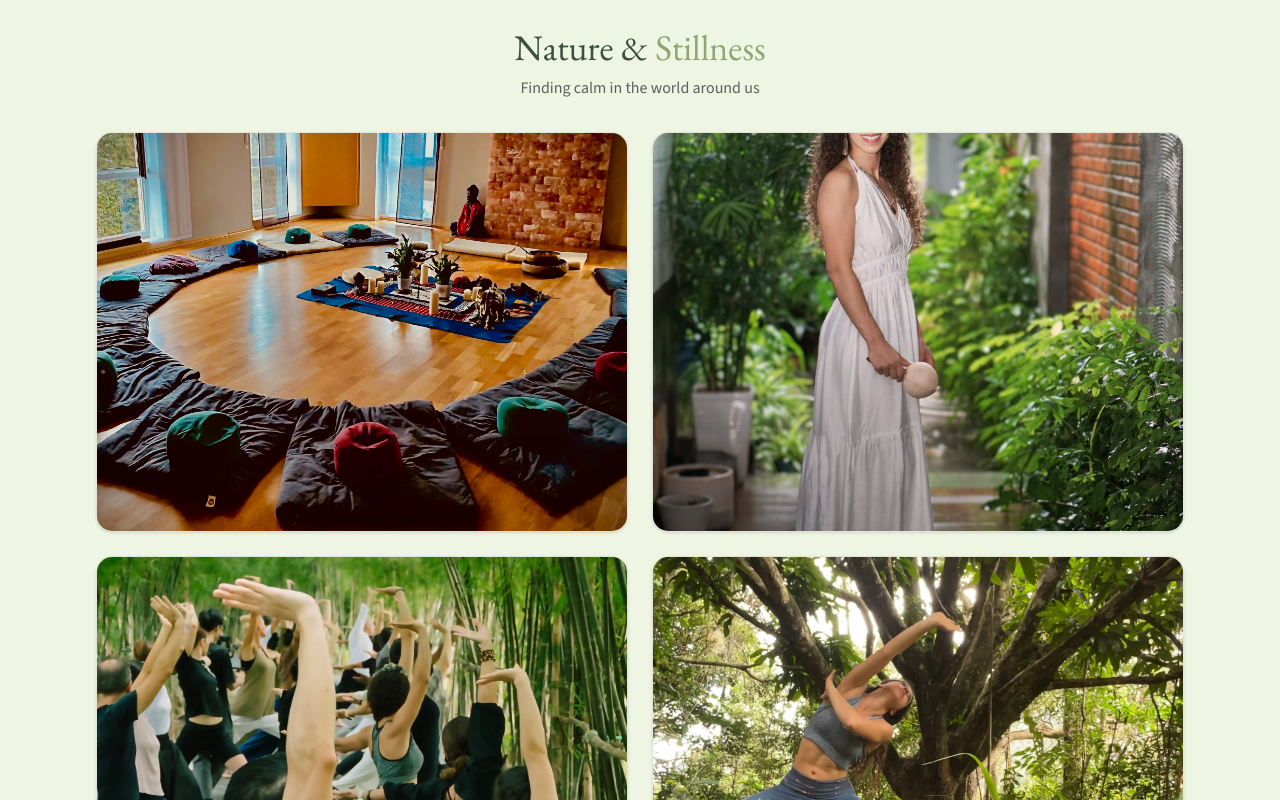
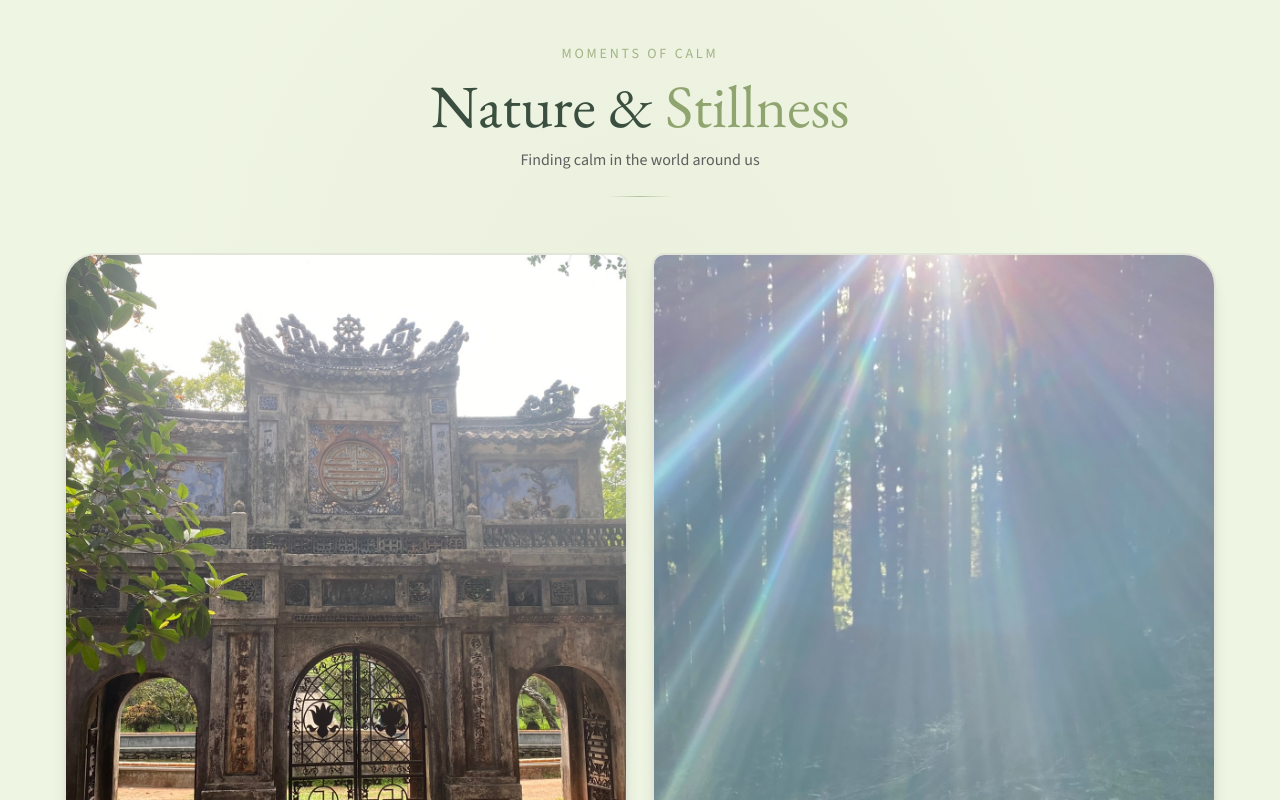
Before and after one commit to developerkarann/layla_counsellor, a React (Vite) app: page /gallery in a window 1280 px wide. Shown: the part 2340-3140 px from the top of the page. Built offline with nearby package versions, Linux system fonts and the light colour scheme.

Commit message:
Fixed the images in the gallery sectoin

```diff
--- a/src/pages/ContactPage.jsx
+++ b/src/pages/ContactPage.jsx
@@ -1,5 +1,5 @@
 import { useState } from "react";
-import { FaInstagram, FaFacebookF, FaYoutube, FaTelegram } from "react-icons/fa";
+import { FaInstagram, FaFacebookF, FaYoutube, FaTelegram, FaEnvelope, FaPhone, FaMapMarkerAlt } from "react-icons/fa";
 import { FaXTwitter } from "react-icons/fa6";
 import LotusSectionIcon from "../components/LotusSectionIcon";
 
@@ -11,23 +11,29 @@ const CONTACT_METHODS = [
     description: "For inquiries, bookings, or a first hello.",
     value: "E-mail@mail.com",
     href: "mailto:E-mail@mail.com",
-    icon: "✉",
+    iconKey: "envelope",
   },
   {
     title: "Phone",
     description: "Prefer to talk? Leave a message and I’ll call back.",
     value: "+1 234 567 8900",
     href: "tel:+12345678900",
-    icon: "☎",
+    iconKey: "phone",
   },
   {
     title: "Location",
     description: "In-person sessions by appointment.",
     value: "Addition Street 2, 84",
     href: null,
-    icon: "◉",
+    iconKey: "location",
   },
 ];
+
+const CONTACT_ICONS = {
+  envelope: FaEnvelope,
+  phone: FaPhone,
+  location: FaMapMarkerAlt,
+};
 
 const INTEREST_OPTIONS = [
   "Reiki & Energy Healing",
@@ -125,13 +131,15 @@ export default function ContactPage() {
             Choose what feels right for you—email, phone, or the form below.
           </p>
           <div className="mt-10 grid gap-6 sm:grid-cols-2 lg:grid-cols-3">
-            {CONTACT_METHODS.map((method) => (
+            {CONTACT_METHODS.map((method) => {
+              const Icon = CONTACT_ICONS[method.iconKey];
+              return (
               <div
                 key={method.title}
                 className="rounded-2xl border border-reiki-card-border bg-reiki-section p-6 sm:p-8 shadow-sm transition-shadow hover:shadow-md"
               >
                 <span className="flex h-12 w-12 items-center justify-center rounded-full bg-reiki-accent text-xl text-reiki-dark" aria-hidden>
-                  {method.icon}
+                  {Icon ? <Icon className="text-xl" /> : null}
                 </span>
                 <h3 className="mt-4 font-garamond text-xl text-reiki-dark" style={{ fontFamily: "EB Garamond" }}>{method.title}</h3>
                 <p className="mt-2 font-lato text-sm text-reiki-body">{method.description}</p>
@@ -143,7 +151,8 @@ export default function ContactPage() {
                   <p className="mt-4 font-lato text-sm font-medium text-reiki-dark">{method.value}</p>
                 )}
               </div>
-            ))}
+            );
+            })}
           </div>
         </div>
       </section>
--- a/src/pages/GalleryPage.jsx
+++ b/src/pages/GalleryPage.jsx
@@ -12,12 +12,10 @@ const HEALING_SPACES = [
 ];
 
 const NATURE_STILLNESS = [
-  { src: "/slide2.JPG", alt: "Stillness" },
-  { src: "/slide4.JPG", alt: "Meditation" },
-  { src: "/standing.JPG", alt: "Nature" },
-  { src: "/yoga.JPG", alt: "Quiet" },
-  { src: "/main3.JPG", alt: "Reflection" },
-  { src: "/IMG_0863.JPG", alt: "Peace" },
+  { src: "/IMG_0620.JPG", alt: "Calm in nature" },
+  { src: "/IMG_3028.JPG", alt: "Quiet moment" },
+  { src: "/IMG_6293.JPG", alt: "Stillness" },
+  { src: "/IMG_6330.JPG", alt: "Peaceful presence" },
 ];
 
 const PRACTICE_PRESENCE = [
@@ -89,31 +87,64 @@ export default function GalleryPage() {
         </div>
       </section>
 
-      {/* Nature & Stillness – 4 images, symmetric 2×2 */}
-      <section className="bg-reiki-bg-stripe px-4 py-12 md:py-16 lg:py-20" aria-labelledby="nature-stillness-heading">
-        <div className="mx-auto max-w-6xl px-4 sm:px-6 md:px-8">
-          <header className="text-center">
-            <h2 id="nature-stillness-heading" className="font-garamond text-2xl text-reiki-dark sm:text-3xl md:text-4xl" style={{ fontFamily: "EB Garamond" }}>
+      {/* Nature & Stillness – 4 equal heroes, 2×2 grid, each image prominent */}
+      <section
+        className="relative overflow-hidden bg-reiki-bg-stripe px-4 py-12 sm:py-16 md:py-20 lg:py-24"
+        aria-labelledby="nature-stillness-heading"
+      >
+        {/* Subtle radial glow for depth */}
+        <div className="pointer-events-none absolute inset-0 bg-[radial-gradient(ellipse_80%_60%_at_50%_20%,var(--tw-gradient-from)_0%,transparent_50%)] from-reiki-olive/5 to-transparent" aria-hidden />
+        <div className="relative mx-auto max-w-7xl px-3 sm:px-5 md:px-6">
+          <header className="text-center mb-10 sm:mb-12 md:mb-14">
+            <p className="font-lato text-xs uppercase tracking-[0.2em] text-reiki-olive/80 sm:text-sm mb-3">
+              Moments of calm
+            </p>
+            <h2 id="nature-stillness-heading" className="font-garamond text-3xl text-reiki-dark sm:text-4xl md:text-5xl lg:text-6xl" style={{ fontFamily: "EB Garamond" }}>
               Nature & <span className="text-reiki-olive">Stillness</span>
             </h2>
-            <p className="mt-2 font-lato text-sm text-reiki-body sm:text-base max-w-2xl mx-auto">
+            <p className="mt-3 font-lato text-sm text-reiki-body sm:text-base max-w-2xl mx-auto">
               Finding calm in the world around us
             </p>
+            {/* Decorative line */}
+            <div className="mt-6 mx-auto h-px w-16 bg-gradient-to-r from-transparent via-reiki-olive/60 to-transparent" aria-hidden />
           </header>
-          <ul className="mt-8 grid grid-cols-2 gap-4 sm:gap-5 md:gap-6 list-none p-0 m-0" aria-label="Nature and stillness gallery">
-            {NATURE_STILLNESS.filter((_, i) => i !== 1 && i !== 4).map((item, i) => (
-              <li key={i} className="overflow-hidden rounded-2xl border border-reiki-card-border bg-reiki-section shadow-sm transition-all duration-300 hover:shadow-md">
-                <figure className="m-0 aspect-[4/3] min-h-[200px] sm:min-h-[260px] md:min-h-[300px]">
-                  <img src={item.src} alt={item.alt} className="h-full w-full object-cover object-center transition-transform duration-500 hover:scale-105" loading="lazy" />
-                </figure>
-              </li>
-            ))}
-          </ul>
+
+          <div
+            className="grid grid-cols-2 gap-3 sm:gap-4 md:gap-5 lg:gap-6 max-w-6xl mx-auto"
+            aria-label="Nature and stillness gallery"
+          >
+            {NATURE_STILLNESS.map((item, i) => {
+              const corners = [
+                "rounded-tl-[1.75rem] rounded-tr-xl rounded-bl-xl rounded-br-xl sm:rounded-tl-[2rem]",
+                "rounded-tr-[1.75rem] rounded-tl-xl rounded-bl-xl rounded-br-xl sm:rounded-tr-[2rem]",
+                "rounded-bl-[1.75rem] rounded-tl-xl rounded-tr-xl rounded-br-xl sm:rounded-bl-[2rem]",
+                "rounded-br-[1.75rem] rounded-tl-xl rounded-tr-xl rounded-bl-xl sm:rounded-br-[2rem]",
+              ];
+              return (
+                <div
+                  key={i}
+                  className={`group overflow-hidden border-2 border-reiki-card-border bg-reiki-section shadow-lg transition-all duration-500 hover:shadow-2xl hover:border-reiki-olive/40 hover:-translate-y-1 ${corners[i]}`}
+                  style={{ transitionDelay: `${i * 40}ms` }}
+                >
+                  <figure className="m-0 relative w-full aspect-[4/5] min-h-[280px] sm:min-h-[320px] md:min-h-[380px] lg:min-h-[440px]">
+                    <img
+                      src={item.src}
+                      alt={item.alt}
+                      className="absolute inset-0 h-full w-full object-cover object-center transition-transform duration-700 ease-out group-hover:scale-105"
+                      loading={i === 0 ? "eager" : "lazy"}
+                    />
+                    {/* Subtle bottom gradient so image reads clearly */}
+                    <div className="absolute inset-0 bg-gradient-to-t from-black/20 via-transparent to-transparent opacity-0 group-hover:opacity-100 transition-opacity duration-500 pointer-events-none" aria-hidden />
+                  </figure>
+                </div>
+              );
+            })}
+          </div>
         </div>
       </section>
 
       {/* Practice & Presence – Alternating large/small */}
-      <section className="bg-white px-4 py-12 md:py-16 lg:py-20">
+      <section className="bg-white px-4 py-8 md:py-16 lg:py-20">
         <LotusSectionIcon />
         <div className="mx-auto max-w-7xl">
           <h2 className="font-garamond text-center text-2xl text-reiki-dark sm:text-3xl md:text-4xl" style={{ fontFamily: "EB Garamond" }}>
@@ -122,14 +153,14 @@ export default function GalleryPage() {
           <p className="mt-2 font-lato text-center text-sm text-reiki-body sm:text-base max-w-2xl mx-auto">
             The art of showing up—fully and gently
           </p>
-          <div className="mt-10 flex flex-col gap-8 md:gap-12 w-full">
+          <div className="mt-6 flex flex-col gap-4 md:mt-10 md:gap-12 w-full">
             {PRACTICE_PRESENCE.map((item, i) => (
               <div
                 key={i}
                 className={`overflow-hidden rounded-2xl border border-reiki-card-border bg-reiki-section shadow-sm ${i % 2 === 1 ? "md:ml-auto md:mr-0" : "md:mr-auto md:ml-0"}`}
               >
-                <div className={`relative aspect-[8/3] md:aspect-[4/2] md:max-h-[600px]`}>
-                  <img src={item.src} alt={item.alt} className="h-full w-full object-cover transition-transform duration-500 hover:scale-105" />
+                <div className="relative aspect-[4/3] min-h-[220px] sm:min-h-[280px] md:aspect-[4/2] md:min-h-0 md:max-h-[600px]">
+                  <img src={item.src} alt={item.alt} className="h-full w-full object-cover object-center transition-transform duration-500 hover:scale-105" />
                 </div>
               </div>
             ))}
```
